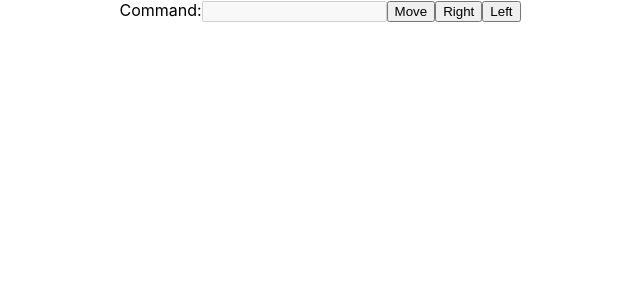
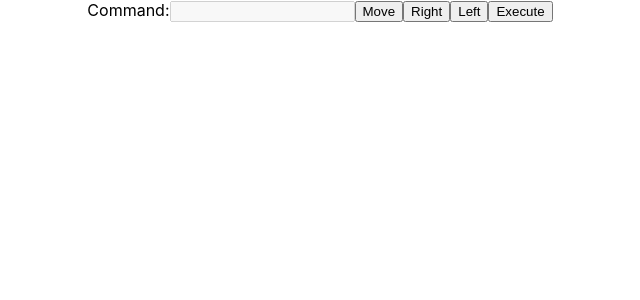
Before and after one commit to Jamie-Wallace/react-learning, a React (Create React App) app in the folder mars-rover-ts-2/: page / in a window 1280 px wide. Shown: the top 300 px of the page, without its empty margins (320-960 px from the left). Built offline with nearby package versions, Linux system fonts and the light colour scheme.

Commit message:
Add Execute button

```diff
--- a/mars-rover-ts-2/src/App.tsx
+++ b/mars-rover-ts-2/src/App.tsx
@@ -1,7 +1,6 @@
 import { useState } from "react";
 import "./App.css";
 import { MarsRoverController } from "./MarsRoverController";
-import { act } from "@testing-library/react";
 
 function App() {
   const controller = new MarsRoverController();
@@ -9,15 +8,15 @@ function App() {
   const [command, setCommand] = useState("");
 
   function move(): void {
-    setCommand( command + "M");
+    setCommand(command + "M");
   }
 
   function turnRight(): void {
-    setCommand( command + "R");
+    setCommand(command + "R");
   }
 
   function turnLeft(): void {
-    setCommand( command + "L");
+    setCommand(command + "L");
   }
 
   return (
@@ -27,6 +26,7 @@ function App() {
       <button onClick={move}>Move</button>
       <button onClick={turnRight}>Right</button>
       <button onClick={turnLeft}>Left</button>
+      <button>Execute</button>
     </div>
   );
 }
```
Also changed, not shown: 1 other file (tests, documents, lock files or other folders).
